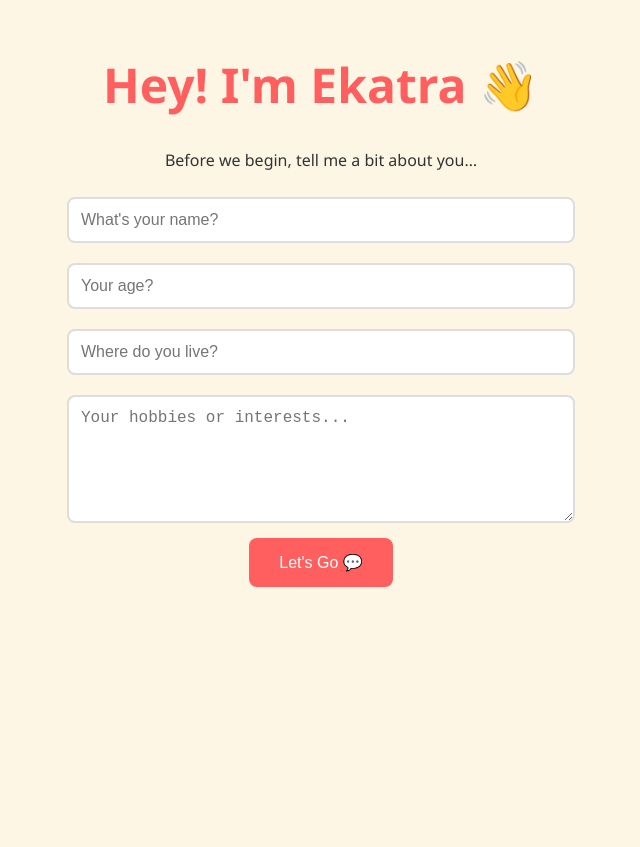
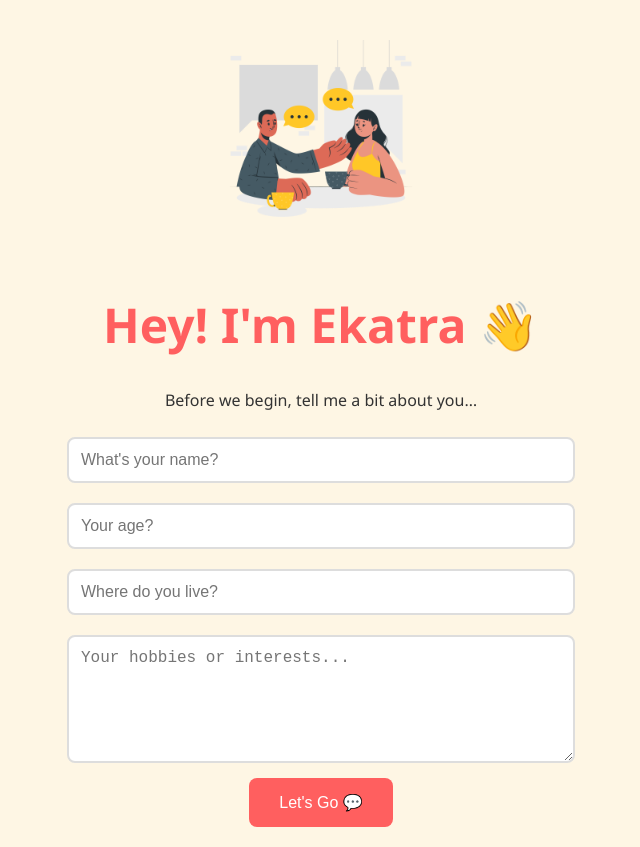
Before and after one commit to DfrntBreed/Ekatra, a plain HTML site: page pages/onboarding.html in a window 1280 px wide. Shown: the whole page, without its empty margins (319-959 px from the left). Before the commit the page ends 800 px from the top, so only its background shows below. Drawn offline with Linux system fonts and the light colour scheme.

Commit message:
fixed image path in onboarding

```diff
--- a/pages/onboarding.html
+++ b/pages/onboarding.html
@@ -11,6 +11,8 @@
 <body>
 
     <div class="container">
+
+        <img src="../assets/friend-illustration.png" alt="AI Friend" class="main-img" />
         <h1>Hey! I'm Ekatra 👋</h1>
         <p>Before we begin, tell me a bit about you…</p>
 
--- a/style.css
+++ b/style.css
@@ -19,9 +19,12 @@ h1 {
 }
 
 .main-img {
-  width: 250px;
-  margin: 20px 0;
+  width: 200px;
+  margin: 20px auto;
+  display: block;
+  padding-bottom: 20px;
 }
+
 
 button {
   padding: 15px 30px;
```
Also changed, not shown: index.html (+2 -1 lines).
